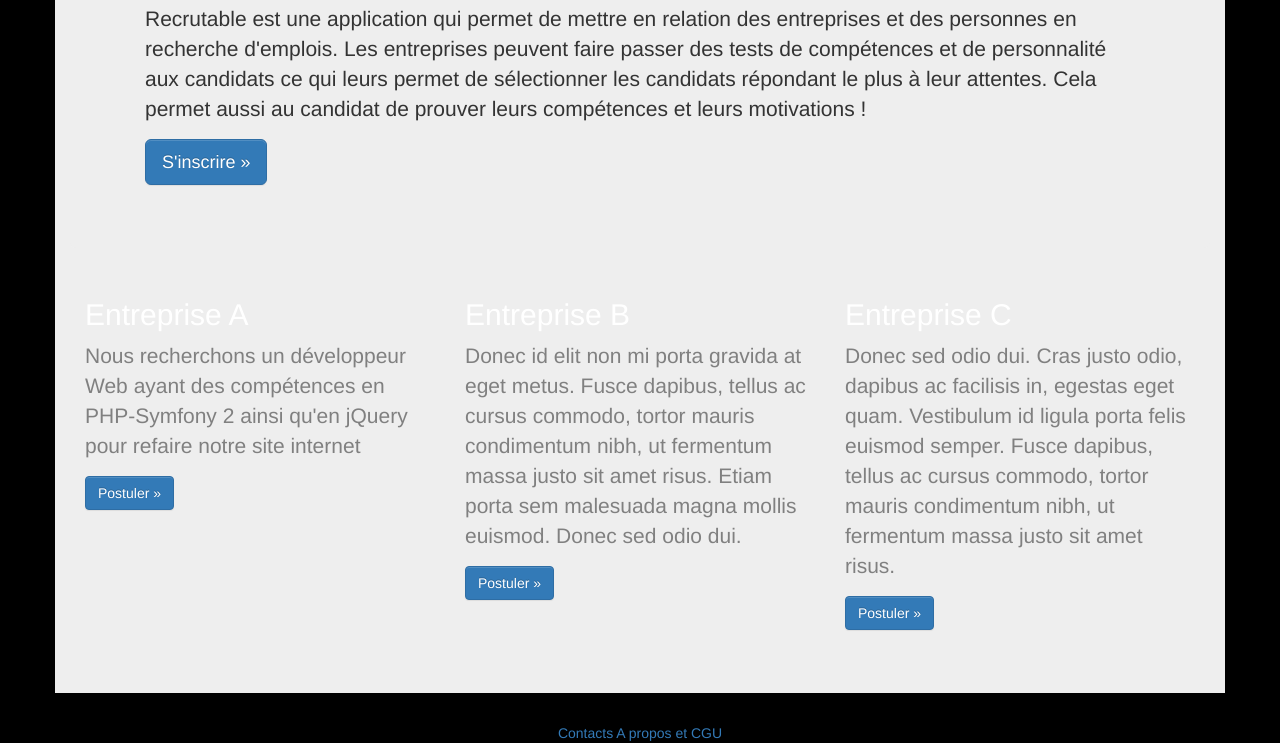
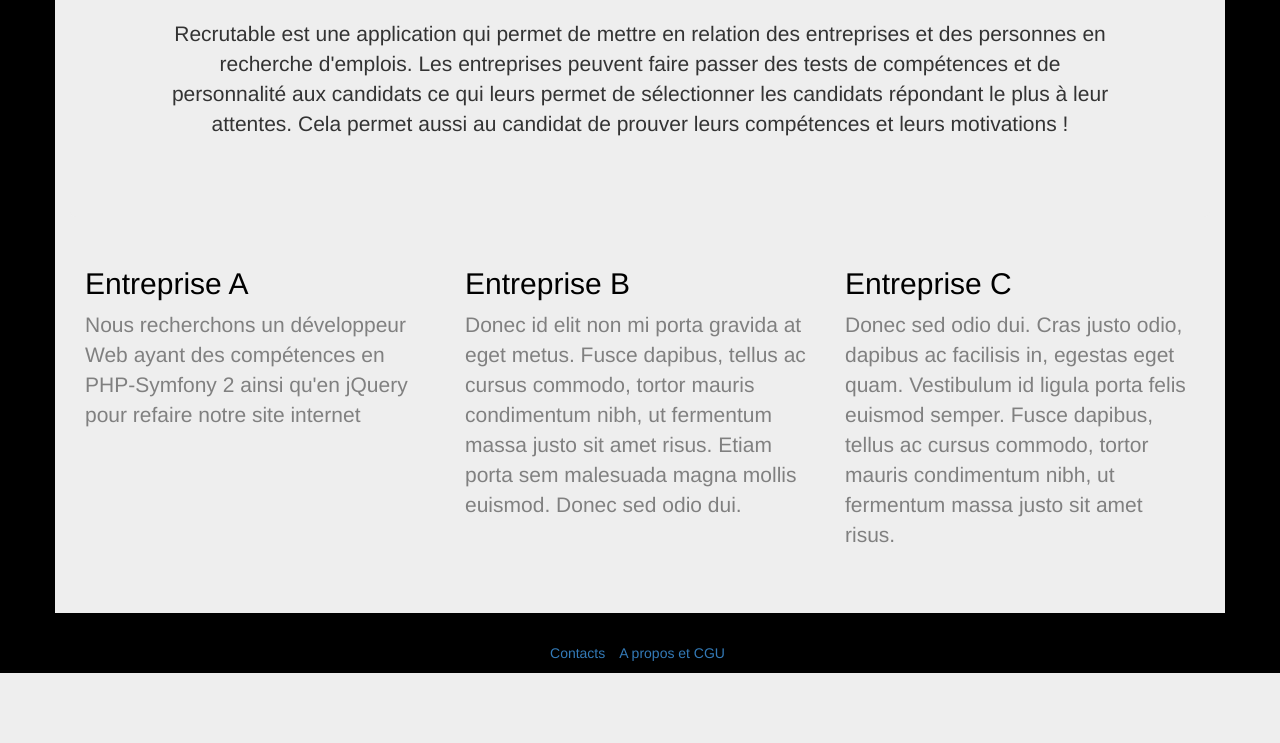
Before and after one commit to Recrutable/ApplicationWeb, a Symfony app: template app/Resources/views/default/index.html.twig in a window 1280 px wide. Shown: the part 583-1326 px from the top of the page. After the commit the page ends 1256 px from the top, so only its background shows below. Run offline with Twig, Linux system fonts and the light colour scheme; the template is opened without the code that fills it, so the values that code supplies are empty; some libraries are stand-ins or nearby versions.

Commit message:
Page principale

```diff
--- a/app/Resources/views/base.html.twig
+++ b/app/Resources/views/base.html.twig
@@ -2,9 +2,9 @@
 <html>
 <head>
     <meta charset="UTF-8" />
-    <title>{% block title %}Recrutable!{% endblock %}</title>
+    <title>{% block title %}Recrutable{% endblock %}</title>
     {% block stylesheets %}{% endblock %}
-    <link rel="icon" type="image/x-icon" href="{{ asset('favicon.ico') }}" />
+    <!-- <link rel="icon" type="image/x-icon" href="{{ asset('favicon.ico') }}" /> -->
 
     <!-- Latest compiled and minified CSS -->
     <link rel="stylesheet" href="https://maxcdn.bootstrapcdn.com/bootstrap/3.3.6/css/bootstrap.min.css" integrity="sha384-1q8mTJOASx8j1Au+a5WDVnPi2lkFfwwEAa8hDDdjZlpLegxhjVME1fgjWPGmkzs7" crossorigin="anonymous">
@@ -72,11 +72,18 @@
     {% block body %}
     {% endblock %}
 </div>
-</body>
 <footer class="footer">
     <div class="container text-center">
-        <a href="{{ path('contact') }}"> Contacts </a>
-        <a href="{{ path('apropos') }}"> A propos et CGU </a>
+        <ul class="list-inline">
+            <li>
+                <a href="{{ path('contact') }}"> Contacts </a>
+            </li>
+            <li>
+                <a href="{{ path('apropos') }}"> A propos et CGU </a>
+            </li>
+        </ul>
+
     </div>
 </footer>
+</body>
 </html>
--- a/app/Resources/views/default/contact.html.twig
+++ b/app/Resources/views/default/contact.html.twig
@@ -10,7 +10,7 @@
 	<h1 class="display-3">L'équipe</h3>
 	<div class="container">
 	<img src="../images/equipe.JPG" alt="L'équipe" width="525" height="414">
-	<h3 class="display-4">De gauche à droites</h3>
+	<h3 class="display-4">De gauche à droite</h3>
 
 	<p><small> Picot Léonard, Ben Said Marwan, Rosemond Jordan, Viala Louis-Axel </small></p>
 	</div>
--- a/app/Resources/views/default/index.html.twig
+++ b/app/Resources/views/default/index.html.twig
@@ -1,34 +1,31 @@
 {% extends 'base.html.twig' %}
 {% block body %}
-    <div class="jumbotron">
+    <div class="jumbotron text-center">
         <div class="container">
-         <iframe width="560" height="315" src="https://www.youtube.com/embed/T7kQ7HDAeI0?autoplay=1" frameborder="0" allowfullscreen></iframe>
             <h1 class="display-3">Bienvenue sur Recrutable !</h1>
-            <p>Recrutable est une application qui permet de mettre en relation des entreprises et des personnes en recherche d'emplois. Les entreprises peuvent faire passer des tests de compétences et de personnalité aux candidats ce qui leurs permet de sélectionner les candidats répondant le plus à leur attentes. Cela permet aussi au candidat de prouver leurs compétences et leurs motivations !</p>
-            <p><a class="btn btn-primary btn-lg" href="{{ path('fos_user_registration_register') }}" role="button">S'inscrire »</a></p>
+            <iframe width="560" height="315" src="https://www.youtube.com/embed/T7kQ7HDAeI0?autoplay=1" frameborder="0" allowfullscreen></iframe>
+            <p class="panel-body">
+                Recrutable est une application qui permet de mettre en relation des entreprises et des personnes en recherche d'emplois. Les entreprises peuvent faire passer des tests de compétences et de personnalité aux candidats ce qui leurs permet de sélectionner les candidats répondant le plus à leur attentes. Cela permet aussi au candidat de prouver leurs compétences et leurs motivations !
+            </p>
         </div>
-
     </div>
 
     <div class="container">
         <!-- Example row of columns -->
         <div class="row">
             <div class="col-md-4">
-                <h2><font color="white">Entreprise A</font></h2>
+                <h2><font color="black">Entreprise A</font></h2>
                 <p><font color="grey">Nous recherchons un développeur Web ayant des compétences en PHP-Symfony 2 ainsi qu'en jQuery pour refaire notre site internet </font></p>
-                <p><a class="btn btn-primary" href="http://v4-alpha.getbootstrap.com/examples/jumbotron/#" role="button">Postuler »</a></p>
             </div>
 
             <div class="col-md-4">
-                <h2><font color="white">Entreprise B</font></h2>
+                <h2><font color="black">Entreprise B</font></h2>
                 <p><font color="grey">Donec id elit non mi porta gravida at eget metus. Fusce dapibus, tellus ac cursus commodo, tortor mauris condimentum nibh, ut fermentum massa justo sit amet risus. Etiam porta sem malesuada magna mollis euismod. Donec sed odio dui. </font></p>
-                <p><a class="btn btn-primary" href="http://v4-alpha.getbootstrap.com/examples/jumbotron/#" role="button">Postuler »</a></p>
             </div>
 
             <div class="col-md-4">
-                <h2><font color="white">Entreprise C</font></h2>
+                <h2><font color="black">Entreprise C</font></h2>
                 <p><font color="grey">Donec sed odio dui. Cras justo odio, dapibus ac facilisis in, egestas eget quam. Vestibulum id ligula porta felis euismod semper. Fusce dapibus, tellus ac cursus commodo, tortor mauris condimentum nibh, ut fermentum massa justo sit amet risus.</font></p>
-                <p><a class="btn btn-primary" href="http://v4-alpha.getbootstrap.com/examples/jumbotron/#" role="button">Postuler »</a></p>
             </div>
         </div>
     </div>
```
